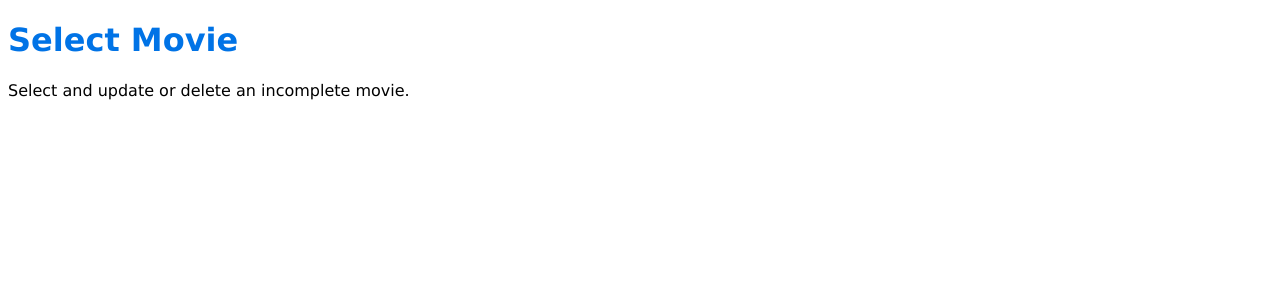
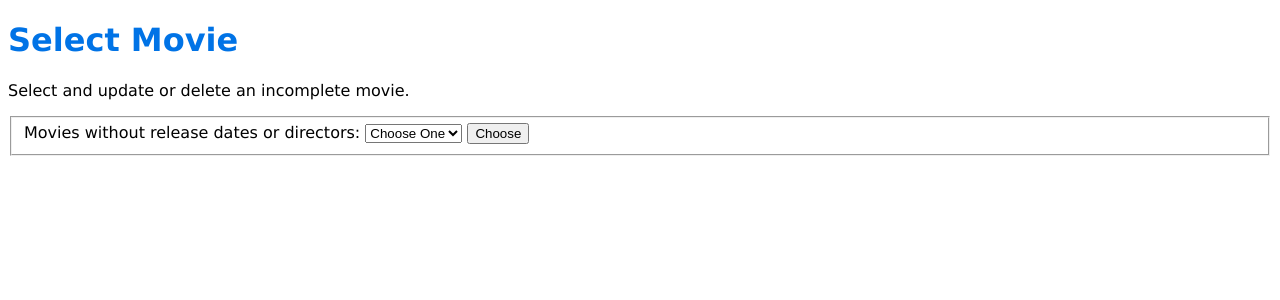
Before and after one commit to megdugan/CRUD, a Flask app: page /select/ in a window 1280 px wide. Shown: the part 48-348 px from the top of the page. Run offline with Flask 3, Linux system fonts and the light colour scheme.

Commit message:
select.html form

```diff
--- a/templates/select.html
+++ b/templates/select.html
@@ -5,4 +5,16 @@
 
 <p>Select and update or delete an incomplete movie.</p>
 
+<form method=POST action="/cs304crud/select/">
+    <fieldset>
+        <label for="menu-tt">Movies without release dates or directors:</label>
+            <select id="menu-tt" name="menu-tt">
+                <option value="none">Choose One</option>
+                <!-- <option value="213">Little Women</option> -->
+                <!-- replace with jinja  -->
+            </select>
+        <input type="submit" name="submit-btn" value="Choose">
+    </fieldset>
+</form>
+
 {% endblock %}
```
Also changed, not shown: templates/insert.html (indentation only).
